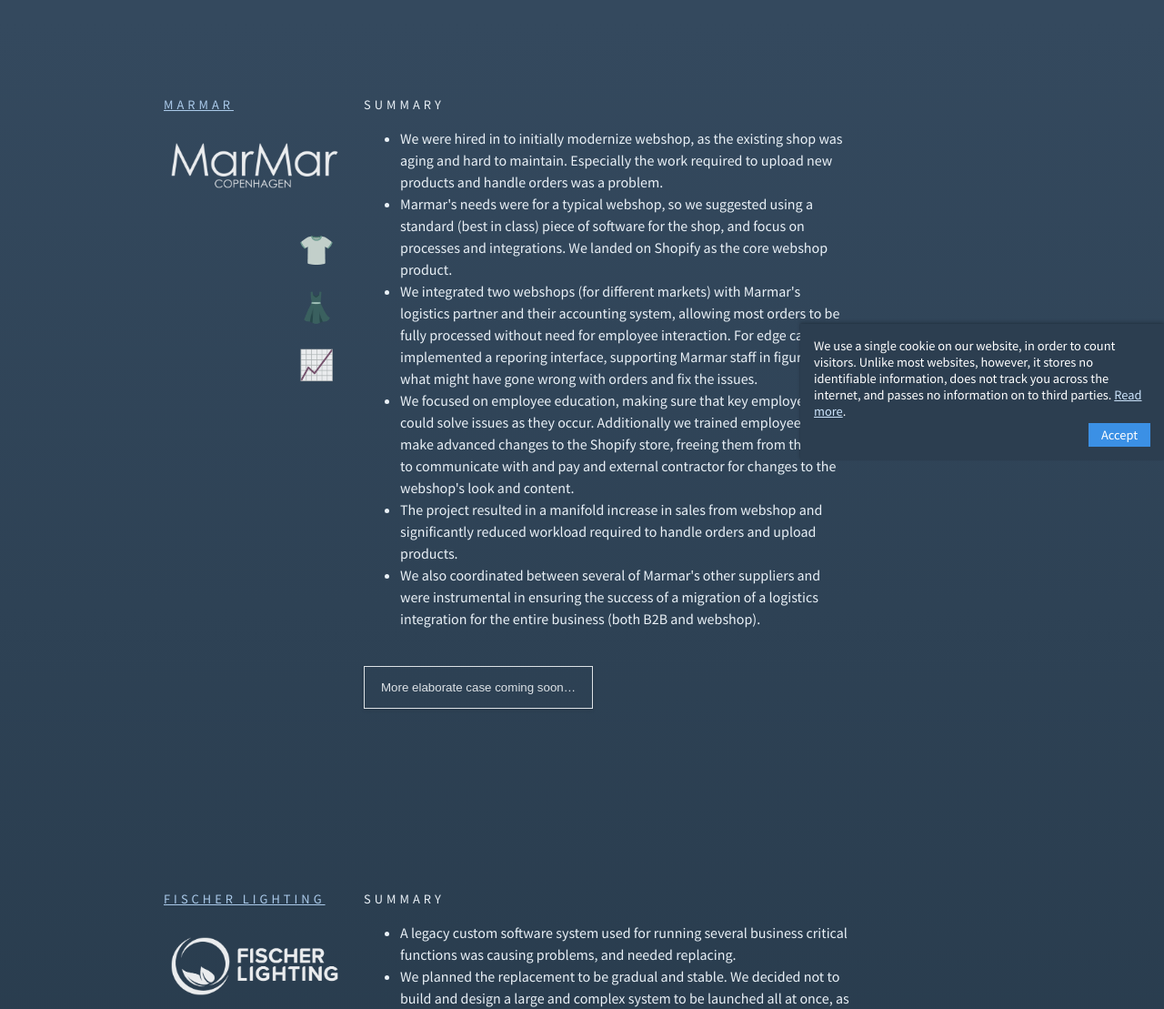
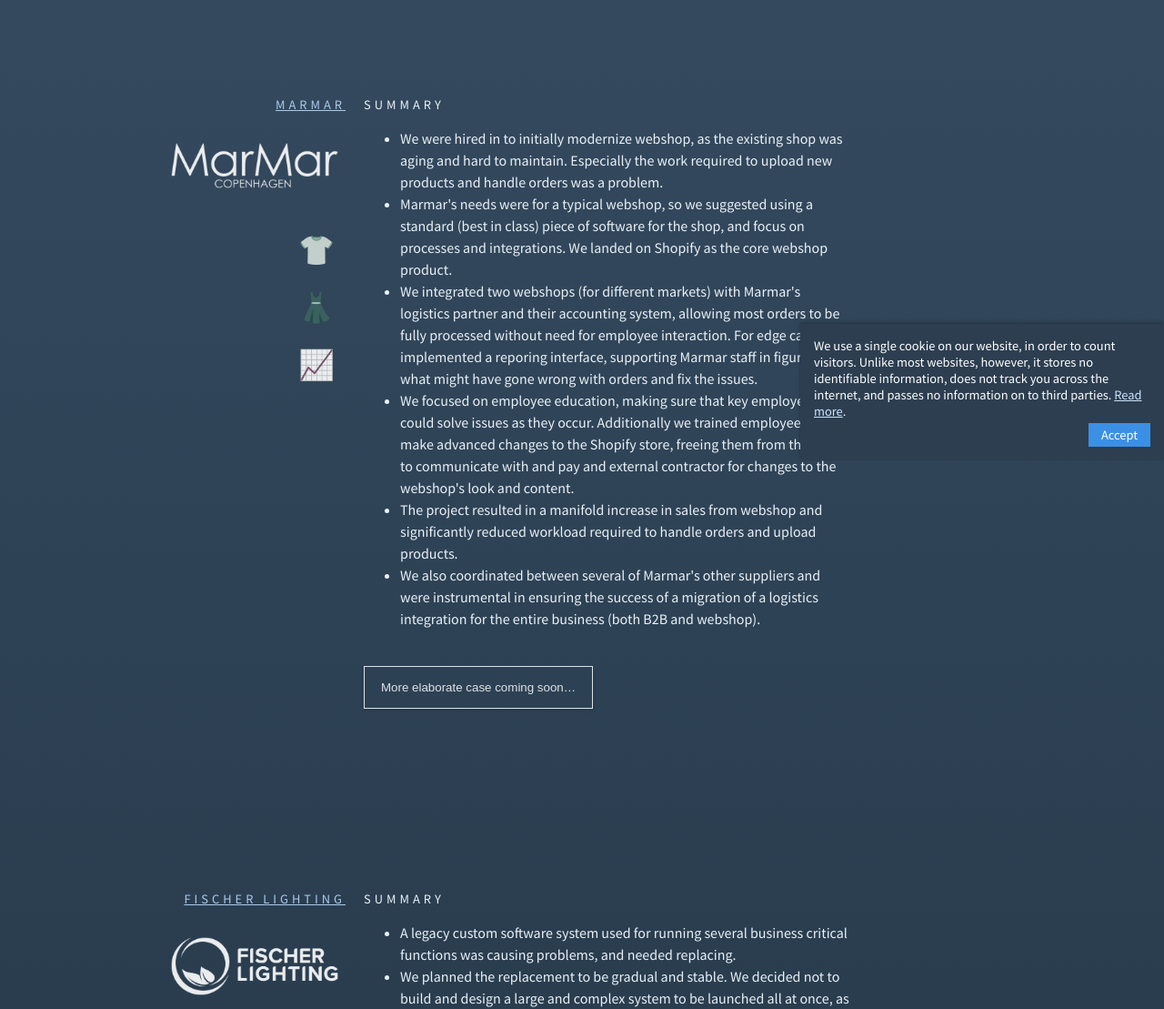
Before and after one commit to derangeddk/deranged.dk, a Jekyll site: the page built from cases/index.html, in a window 1280 px wide. Shown: the part 395-1504 px from the top of the page at 91% size. Built offline with Jekyll 4.4.1, drawn with Linux system fonts in a browser that asks for light colours.

Commit message:
Fix case company name alignment on big screens

```diff
--- a/cases/index.html
+++ b/cases/index.html
@@ -72,7 +72,7 @@
         align-items: flex-end;
     }
     .case__meta-intro {
-        text-align: left;
+        text-align: right;
     }
     .case__meta h1 {
         font-size: 0.9rem;
@@ -180,6 +180,9 @@
             margin: 0 30px;
             margin-top: 30px;
         }
+        .case__meta-intro {
+            text-align: left;
+        }
     }
     @media (max-width: 400px) {
         .case__icon {
```
